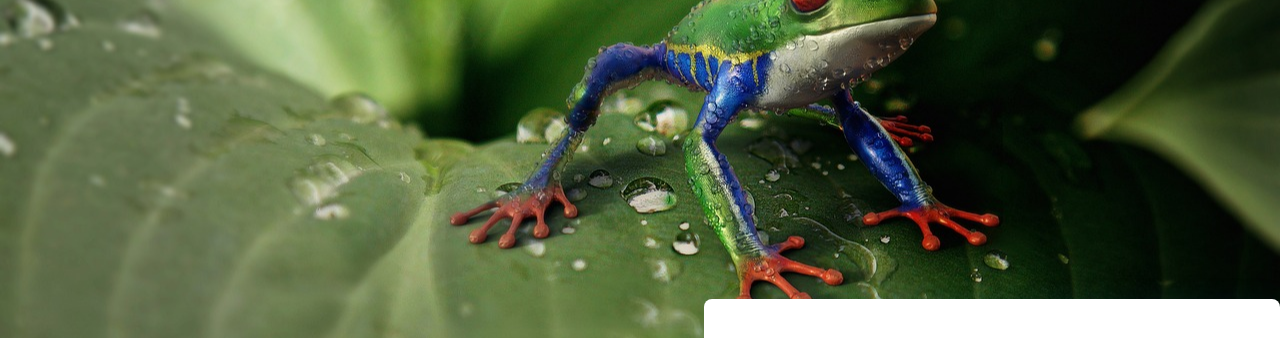
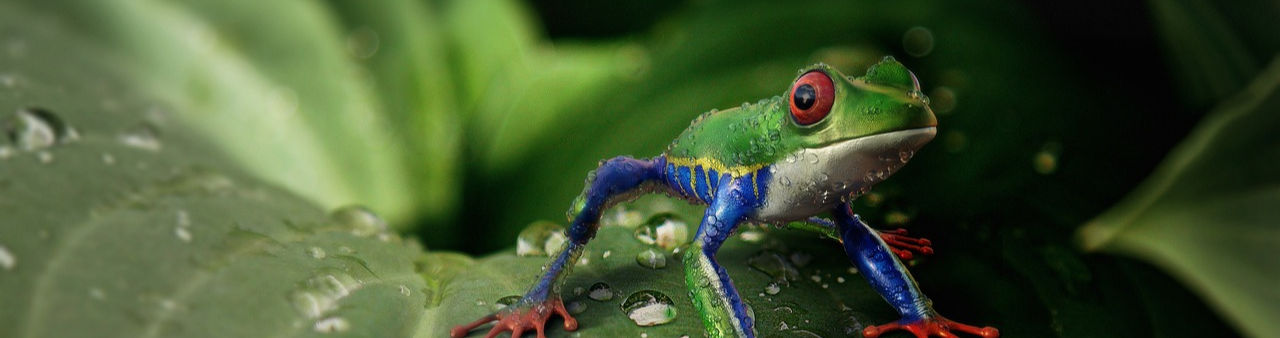
Before and after one commit to mendoushhhh/Mfm-digital, a plain HTML site: page index.html in a window 1280 px wide. Shown: the top 338 px of the page. Drawn offline with Linux system fonts and the light colour scheme.

Commit message:
quelques légères modifications

```diff
--- a/style/layouts/_header.scss
+++ b/style/layouts/_header.scss
@@ -2,9 +2,8 @@ header {
   background: url(/img/frog-3428988_1280.jpg) ;
   background-position: center;
   background-repeat: no-repeat;
-  height: 500px;
   background-size: cover;
-    height: 374px;
+    height: 600px;
     width: 100%;
     position: relative;
     //  j'ai mis la photo d'une grenouille en utilisant le background et en mettant une largeur de 100%
```
Also changed, not shown: style/index.css, 1 other file.
